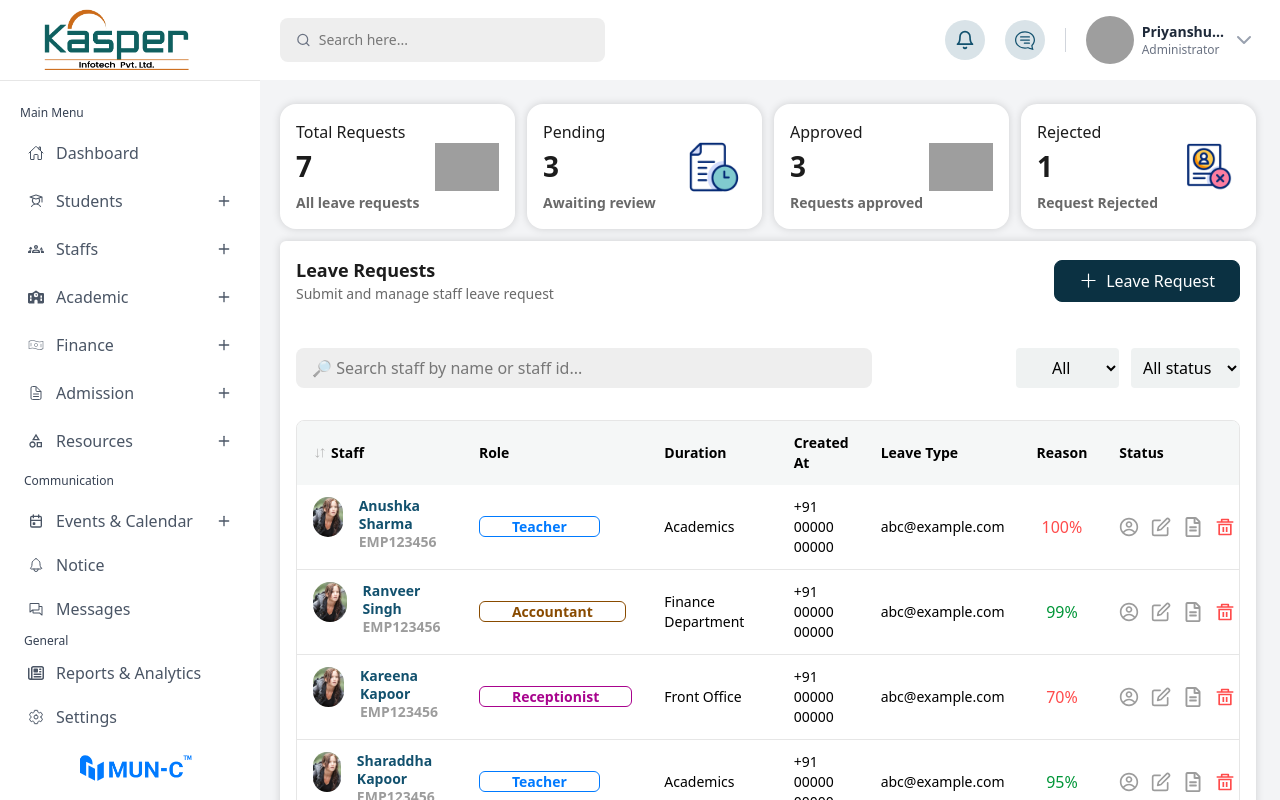
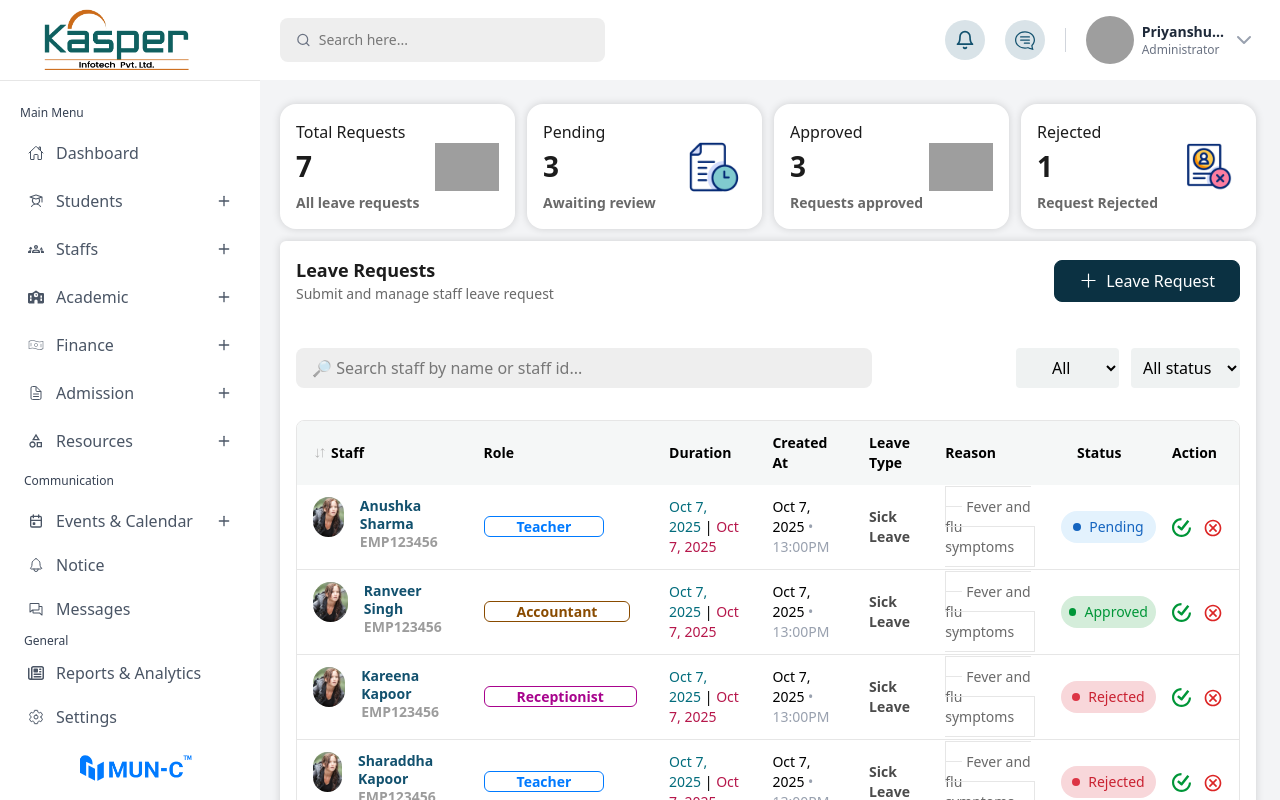
Before and after one commit to codesaurabhk/SMS_new, a React (Vite) app in the folder client/: page /staffLeave-request in a window 1280 px wide. Built offline with nearby package versions, Linux system fonts and the light colour scheme; grey boxes are pictures that could not be loaded.

Commit message:
added staff leave request

```diff
--- a/client/src/page/Staffs/staffLeaveRequest.jsx
+++ b/client/src/page/Staffs/staffLeaveRequest.jsx
@@ -20,6 +20,8 @@ import { FiEdit, FiSearch } from "react-icons/fi";
 import { FaRegFileAlt } from "react-icons/fa";
 import { RiDeleteBin5Line } from "react-icons/ri";
 import { PiPlus } from "react-icons/pi";
+import { SiTicktick } from "react-icons/si";
+import { MdOutlineCancel } from "react-icons/md";
 
 /* <----------------------------------------------- img -------------------------------------------------------> */
 import everdeen from "../../assets/images/katnis.jpg";
@@ -34,7 +36,8 @@ import peter from "../../assets/images/lord.jpg";
 import gamora from "../../assets/images/gamora.jpg";
 import meave from "../../assets/images/meave.jpg";
 import Pagination from "../../components/Pagination";
-import { Link, Navigate, useNavigate } from "react-router-dom";
+import { Link, useNavigate } from "react-router-dom";
+
 
 const cardData = [
   {
@@ -74,111 +77,96 @@ const staffData = [
     empId: "EMP123456",
     img: everdeen,
     role: "Teacher",
-    department: "Academics",
-    mob: "+91 00000 00000",
-    email: "abc@example.com",
-    attendance: "100%",
+    durationTo :"Oct 7, 2025",
+    durationFrom :"Oct 7, 2025",
+    createAT : "13:00PM",
+    leaveType : "Sick Leave",
+    Reason :" Fever and flu symptoms",
+    Status :"Pending",
   },
   {
     staff: "Ranveer Singh",
     empId: "EMP123456",
     img: everdeen,
     role: "Accountant",
-    department: "Finance Department",
-    mob: "+91 00000 00000",
-    email: "abc@example.com",
-    attendance: "99%",
+    durationTo :"Oct 7, 2025",
+    durationFrom :"Oct 7, 2025",
+    createAT : "13:00PM",
+    leaveType : "Sick Leave",
+    Reason :" Fever and flu symptoms",
+    Status :"Approved",
   },
   {
     staff: "Kareena Kapoor",
     empId: "EMP123456",
     img: everdeen,
     role: "Receptionist",
-    department: "Front Office",
-    mob: "+91 00000 00000",
-    email: "abc@example.com",
-    attendance: "70%",
+    durationTo :"Oct 7, 2025",
+    durationFrom :"Oct 7, 2025",
+    createAT : "13:00PM",
+    leaveType : "Sick Leave",
+    Reason :" Fever and flu symptoms",
+    Status :"Rejected",
   },
   {
     staff: "Sharaddha Kapoor",
     empId: "EMP123456",
     img: everdeen,
     role: "Teacher",
-    department: "Academics",
-    mob: "+91 00000 00000",
-    email: "abc@example.com",
-    attendance: "95%",
+    durationTo :"Oct 7, 2025",
+    durationFrom :"Oct 7, 2025",
+    createAT : "13:00PM",
+    leaveType : "Sick Leave",
+    Reason :" Fever and flu symptoms",
+    Status :"Rejected",
   },
   {
     staff: "Hrithik Roshan",
     empId: "EMP123456",
     img: everdeen,
     role: "Librarian",
-    department: "Library Department",
-    mob: "+91 00000 00000",
-    email: "abc@example.com",
-    attendance: "100%",
+   durationTo :"Oct 7, 2025",
+    durationFrom :"Oct 7, 2025",
+    createAT : "13:00PM",
+    leaveType : "Sick Leave",
+    Reason :" Fever and flu symptoms",
+    Status :"Rejected",
   },
   {
     staff: "Virat Kohli",
     empId: "EMP123456",
     img: everdeen,
     role: "Super Admin",
-    department: "Administration",
-    mob: "+91 00000 00000",
-    email: "abc@example.com",
-    attendance: "100%",
+   durationTo :"Oct 7, 2025",
+    durationFrom :"Oct 7, 2025",
+    createAT : "13:00PM",
+    leaveType : "Sick Leave",
+    Reason :" Fever and flu symptoms",
+    Status :"Rejected",
   },
   {
     staff: "Jhanvi Kapoor",
     empId: "EMP123456",
     img: everdeen,
     role: "Teacher",
-    department: "Academics",
-    mob: "+91 00000 00000",
-    email: "abc@example.com",
-    attendance: "100%",
+   durationTo :"Oct 7, 2025",
+    durationFrom :"Oct 7, 2025",
+    createAT : "13:00PM",
+    leaveType : "Sick Leave",
+    Reason :" Fever and flu symptoms",
+    Status :"Rejected",
   },
-  {
-    staff: "Ranbir Kapoor",
-    empId: "EMP123456",
-    img: everdeen,
-    role: "Driver",
-    department: "Transport Department",
-    mob: "+91 00000 00000",
-    email: "abc@example.com",
-    attendance: "80%",
-  },
-  {
-    staff: "Ananya Panday",
-    empId: "EMP123456",
-    img: everdeen,
-    role: "Teacher",
-    department: "Academics",
-    mob: "+91 00000 00000",
-    email: "abc@example.com",
-    attendance: "100%",
-  },
-  {
-    student: "Meave Wiley",
-    img: meave,
-    studentId: "009",
-    class: "12C",
-    parent: "Otis Milburn",
-    number: 620489625,
-    status: "Active",
-    staff: "Shahid Kapoor",
-    empId: "EMP123456",
-    img: everdeen,
-    role: "Cleaner",
-    department: "Maintenance",
-    mob: "+91 00000 00000",
-    email: "abc@example.com",
-    attendance: "80%",
-  },
+
 
 ];
 
+const leaveData = [
+  { label: "Sick leave", count: 3, percent: 43 },
+  { label: "Paid Leave", count: 1, percent: 14 },
+  { label: "Casual Leave", count: 1, percent: 14 },
+  { label: "Maternity Leave", count: 1, percent: 14 },
+  { label: "Paternity Leave", count: 1, percent: 14 },
+];
 
 
 const AllStaff = () => {
@@ -241,7 +229,7 @@ const AllStaff = () => {
             </button> */}
 
             <button
-              onClick={() => navigate("/add-staffs")}
+
               className="inline-flex items-center gap-2 px-6 py-2 cursor-pointer bg-[#0B3142] text-white border border-[#0B3142] rounded-lg">
               {/* <GrUserAdd  /> */}
               <PiPlus size={19} className="text-white"/>
@@ -342,7 +330,7 @@ const AllStaff = () => {
                 {staffData.map((item, index) => (
                   <tr
                     key={index}
-                    onClick={() => Navigate("/staffDetails")}
+
                     className="border-b border-[#e6e6e6]"
                   >
                     <td className="px-4 py-3 text-left text-sm font-semibold flex gap-3 items-center">
@@ -384,28 +372,54 @@ const AllStaff = () => {
                       </Link>
                     </td>
                     <td className="px-4 py-3 text-left text-sm ">
-                      <Link to="/staffDetails">{item.department}</Link>
+                      <span className="text-[#026C7C]">{item.durationTo}</span> | <span className="text-[#B6174B]">{item.durationFrom}</span>
                     </td>
                     <td className="px-4 py-3 text-left text-sm ">
-                      <Link to="/staffDetails">{item.mob}</Link>
+                      <span>{item.durationFrom}</span> <span className="text-gray-400"> • {item.createAT}</span>
                     </td>
                     <td className="px-4 py-3 text-left text-sm ">
 
-                      <span>{item.email}</span>
+                      <span className="text-[#4B4B4B] font-semibold">{item.leaveType}</span>
                     </td>
-                    <td className={`text-center ${item.attendance >= "90%"
-                      ? "text-[#009638]"
-                      : item.attendance >= "75%"
-                        ? "text-[#FFAA00]"
-                        : "text-[#FF4B4B]"
-                      }`}>{item.attendance}</td>
+                    <td className="px-4 py-3 text-left text-sm ">
+
+                      <span  className="border px-5 py-2.5 text-[#696969] border-[#E6E6E6] ">{item.Reason}</span>
+                    </td>
+                    <td >
+                    <div className="relative flex h-[32px] w-[95px] items-center justify-center">
+
+                        <span
+                          className={`relative inline-flex h-full w-full items-center justify-center gap-2 rounded-[25px] px-2 text-sm font-medium
+        ${item.Status === "Approved"
+                              ? "bg-[#D4EDDA] text-[#009638]"
+                              : item.Status === "Rejected"
+                                ? "bg-[#F8D7DA] text-[#C92131]"
+                                : item.Status === "Pending"
+                                ? "bg-[#E3F2FD] text-[#1565C0]"
+                                : "bg-[#FFEDB4] text-[#A14700]"
+                            }`}
+                        >
+                          {/* Dot */}
+                          <span
+                            className={`h-2 w-2 rounded-full
+          ${item.Status === "Approved"
+                                ? "bg-[#009638]"
+                                : item.Status === "Rejected"
+                                  ? "bg-[#DC3545]"
+                                  : item.Status === "Pending"
+                                  ? "bg-[#1565C0]"
+                                  : "bg-[#F4A100]"
+                              }`}
+                          ></span>
+
+                          {item.Status}
+                        </span>
+                      </div>
+                    </td>
+
                     <td className="px-4 py-3 text-left text-sm  font-semibold flex gap-3 ">
-                      <Link to="/staffDetails">
-                        <CgProfile className="w-5 h-5 text-[#9C9C9C]" />
-                      </Link>
-                      <FiEdit onClick={() => navigate("/edit-staffs")} className="w-5 h-5 text-[#9C9C9C] cursor-pointer" />
-                      <FaRegFileAlt className="w-5 h-5 text-[#9C9C9C]" />
-                      <RiDeleteBin5Line className="w-5 h-5 text-[#FF4B4B]" />
+                      {/* <span>{item.status}</span> */}
+                      <SiTicktick size={19} className="text-[#009638]" /> <MdOutlineCancel size={20} className="text-[#DC2626]" />
                     </td>
                   </tr>
                 ))}
@@ -417,6 +431,43 @@ const AllStaff = () => {
         {/* <------------------------------------------- pagination ---------------------------------> */}
         <Pagination />
       </div>
+
+       <div className="bg-white rounded-xl border border-[#E6E6E6] mt-4 p-5 shadow-sm">
+      {/* Header */}
+      <div className="mb-5">
+        <h3 className="text-lg font-semibold text-[#1C1C1C]">
+          Leave Statistics
+        </h3>
+        <p className="text-sm text-[#9CA3AF]">
+          Leave request breakdown by type
+        </p>
+      </div>
+
+      {/* List */}
+      <div className="space-y-5">
+        {leaveData.map((item) => (
+          <div key={item.label}>
+            {/* Top Row */}
+            <div className="flex justify-between mb-1 text-sm">
+              <span className="font-medium text-[#1C1C1C]">
+                {item.label}
+              </span>
+              <span className="text-[#9CA3AF]">
+                {item.count} ({item.percent}%)
+              </span>
+            </div>
+
+            {/* Progress Bar */}
+            <div className="w-full h-[6px] bg-[#E5E7EB] rounded-full overflow-hidden">
+              <div
+                className="h-full rounded-full bg-gradient-to-r from-[#0B4A6F] to-[#1E88E5]"
+                style={{ width: `${item.percent}%` }}
+              />
+            </div>
+          </div>
+        ))}
+      </div>
+    </div>
     </div>
   );
 };
```
